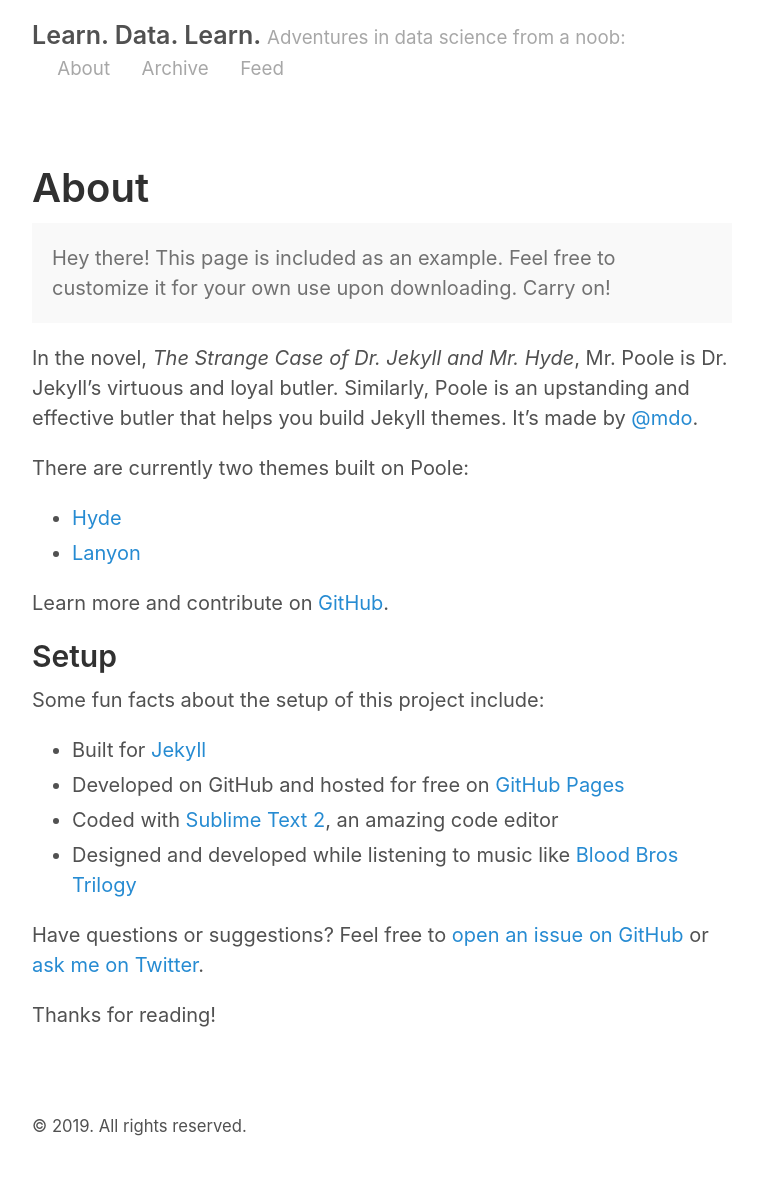
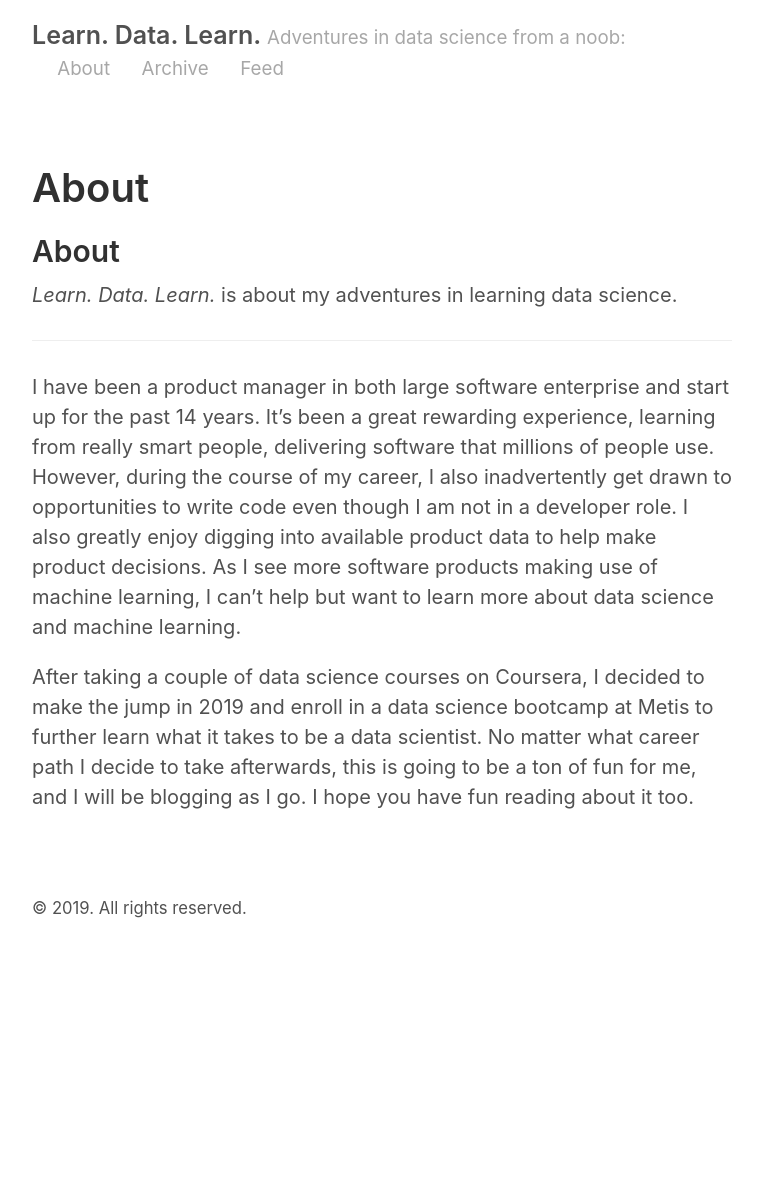
Before and after one commit to pytgit/pytgit.github.io, a Jekyll site: the page built from about.md, in a window 1280 px wide. Shown: the whole page, without its empty margins (258-1020 px from the left). Built offline with Jekyll 4.4.1, drawn with Linux system fonts in a browser that asks for light colours; after the commit the page ends 962 px from its top, so only the background shows below that.

Commit message:
update about page

```diff
--- a/about.md
+++ b/about.md
@@ -3,28 +3,12 @@ layout: page
 title: About
 ---
 
-<p class="message">
-  Hey there! This page is included as an example. Feel free to customize it for your own use upon downloading. Carry on!
-</p>
+## About
 
-In the novel, *The Strange Case of Dr. Jekyll and Mr. Hyde*, Mr. Poole is Dr. Jekyll's virtuous and loyal butler. Similarly, Poole is an upstanding and effective butler that helps you build Jekyll themes. It's made by [@mdo](https://twitter.com/mdo).
+*Learn. Data. Learn.* is about my adventures in learning data science.
 
-There are currently two themes built on Poole:
+-----
 
-* [Hyde](http://hyde.getpoole.com)
-* [Lanyon](http://lanyon.getpoole.com)
+I have been a product manager in both large software enterprise and start up for the past 14 years. It's been a great rewarding experience, learning from really smart people, delivering software that millions of people use. However, during the course of my career, I also inadvertently get drawn to opportunities to write code even though I am not in a developer role. I also greatly enjoy digging into available product data to help make product decisions. As I see more software products making use of machine learning, I can't help but want to learn more about data science and machine learning.
 
-Learn more and contribute on [GitHub](https://github.com/poole).
-
-## Setup
-
-Some fun facts about the setup of this project include:
-
-* Built for [Jekyll](http://jekyllrb.com)
-* Developed on GitHub and hosted for free on [GitHub Pages](https://pages.github.com)
-* Coded with [Sublime Text 2](http://sublimetext.com), an amazing code editor
-* Designed and developed while listening to music like [Blood Bros Trilogy](https://soundcloud.com/maddecent/sets/blood-bros-series)
-
-Have questions or suggestions? Feel free to [open an issue on GitHub](https://github.com/poole/poole/issues/new) or [ask me on Twitter](https://twitter.com/mdo).
-
-Thanks for reading!
+After taking a couple of data science courses on Coursera, I decided to make the jump in 2019 and enroll in a data science bootcamp at Metis to further learn what it takes to be a data scientist. No matter what career path I decide to take afterwards,  this is going to be a ton of fun for me, and I will be blogging as I go. I hope you have fun reading about it too.
```
